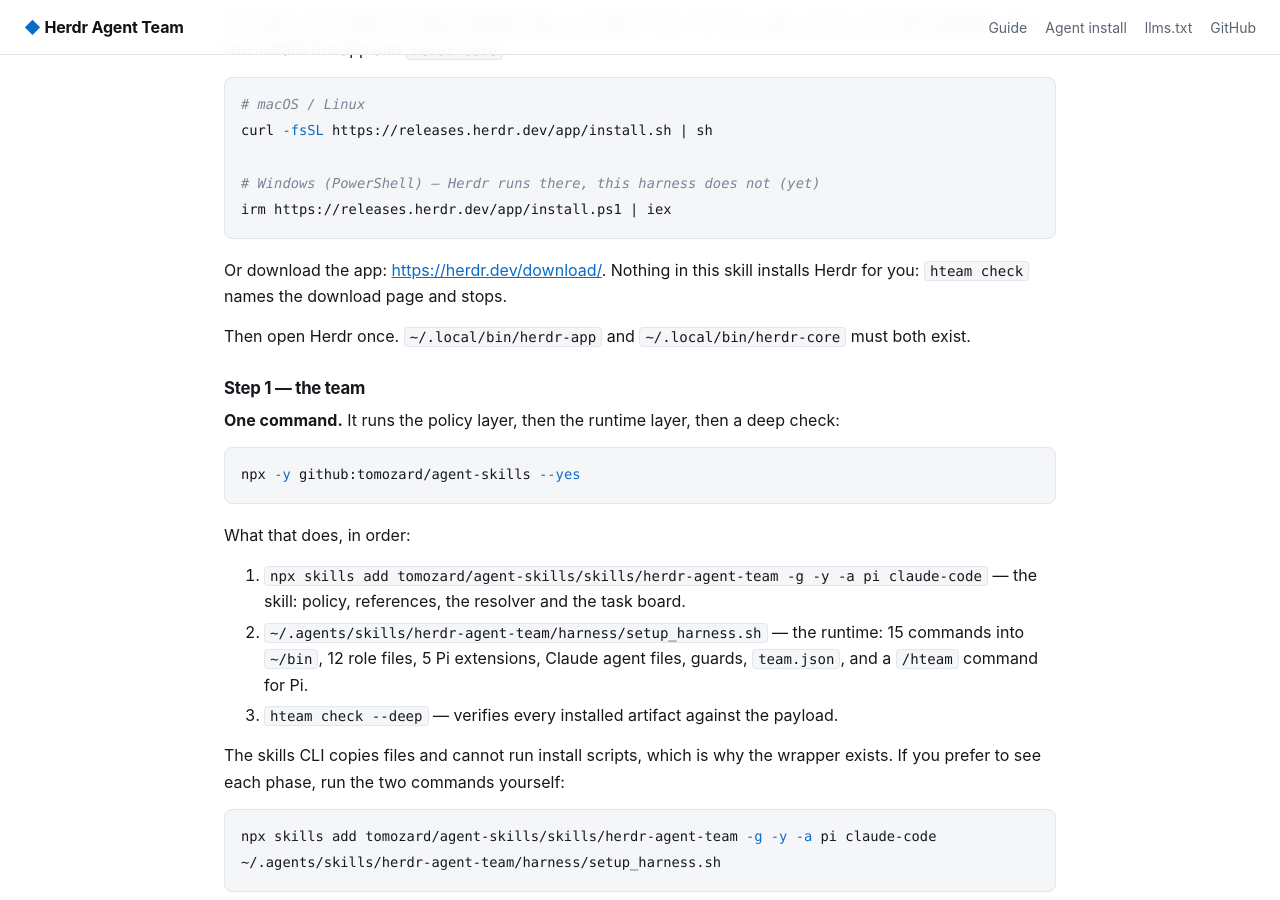
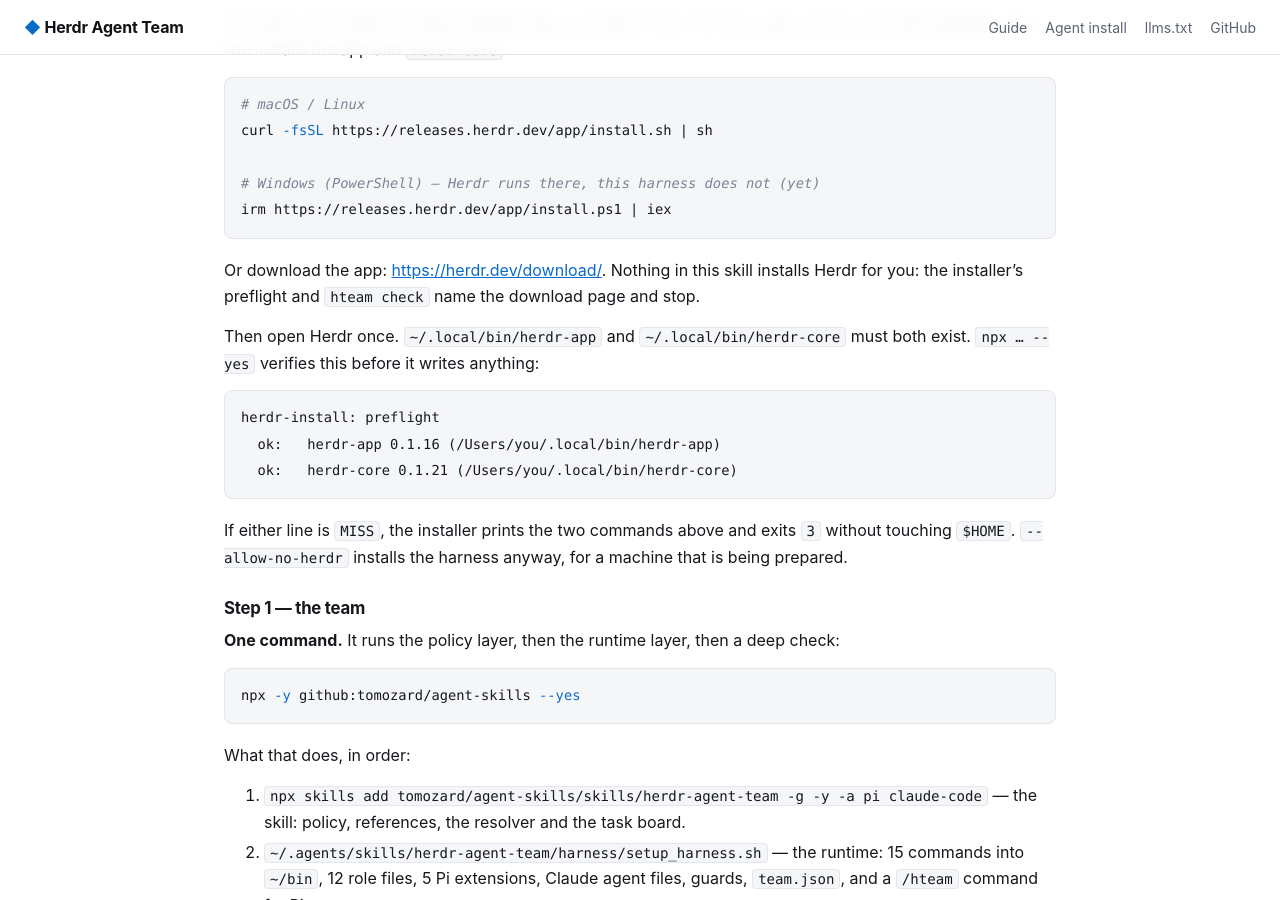
Before and after one commit to tomozard/agent-skills, a Jekyll site: the page built from docs/index.md, in a window 1280 px wide and 900 px high, scrolled down 1876 px. Built offline with Jekyll 4.4.1, drawn with Linux system fonts in a browser that asks for light colours.

Commit message:
feat(install): check Herdr before npx writes anything
The wrapper now runs a preflight before the skill layer: herdr-app and herdr-core
must exist and executable, with their versions printed. When either is missing it
prints the download page and the official installer for the platform and exits 3
without touching $HOME, so a fresh machine fails with an instruction instead of a
half-installed harness.

  --allow-no-herdr   install the harness anyway, for a machine being prepared
  --dry-run          still exits 0, so the plan plus preflight can be inspected

Docs: the guide and the agent runbook now show the preflight output and the exit
code, and forbid bypassing it during an agent-assisted install.

````diff
--- a/docs/index.md
+++ b/docs/index.md
@@ -73,10 +73,21 @@ irm https://releases.herdr.dev/app/install.ps1 | iex
 ```
 
 Or download the app: <https://herdr.dev/download/>. Nothing in this skill installs
-Herdr for you: `hteam check` names the download page and stops.
+Herdr for you: the installer's preflight and `hteam check` name the download page
+and stop.
 
 Then open Herdr once. `~/.local/bin/herdr-app` and `~/.local/bin/herdr-core` must
-both exist.
+both exist. `npx … --yes` verifies this before it writes anything:
+
+```text
+herdr-install: preflight
+  ok:   herdr-app 0.1.16 (/Users/you/.local/bin/herdr-app)
+  ok:   herdr-core 0.1.21 (/Users/you/.local/bin/herdr-core)
+```
+
+If either line is `MISS`, the installer prints the two commands above and exits
+`3` without touching `$HOME`. `--allow-no-herdr` installs the harness anyway, for a
+machine that is being prepared.
 
 ### Step 1 — the team
 
````
Also changed, not shown: docs/agent-install.md (+5 -1 lines), 1 other file.
